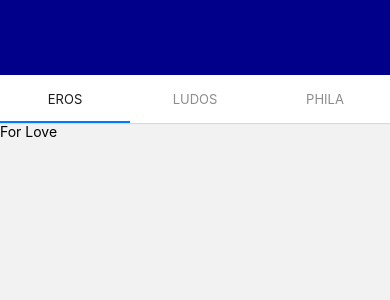
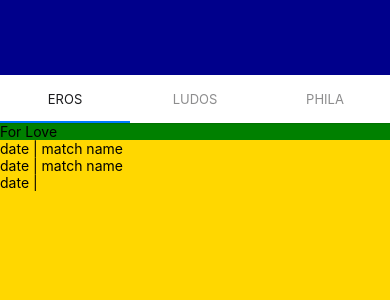
Before and after one commit to dahallor/paradox-mvp, a React Native app: screen /Eros in a window 390 px wide. Shown: the top 300 px of the page. Built offline with nearby package versions, Linux system fonts and the light colour scheme.

Commit message:
need to resolve flatlist error

```diff
--- a/components/home/DisplayMatches.js
+++ b/components/home/DisplayMatches.js
@@ -1,7 +1,27 @@
-import { StyleSheet, Text, View, Flatlist } from "react-native";
+import { StyleSheet, Text, View, FlatList, TouchableOpacity, Touchable } from "react-native";
 
-//TODO: send match type as prop
+//TODO: iterate through list backwards so newest match is at the top
 
-export default function DisplayMatches(props) {
+export default function DisplayMatches({ matches }) {
+    console.log(matches)
+    return (
+        <View style={styles.container}>
+            <FlatList
+                style={styles.list}
+                data={matches}
+                renderItem={({ item }) =>
+                    <TouchableOpacity>
+                        <Text>{item.date} | {item.matchName}</Text>
+                    </TouchableOpacity>
+                }
+            />
+        </View>
+    )
+}
 
-}
+const styles = StyleSheet.create({
+    container: {
+        flex: 1,
+        backgroundColor: 'gold',
+    },
+})
--- a/components/home/Home.js
+++ b/components/home/Home.js
@@ -1,16 +1,22 @@
 import React, { useState } from 'react'
 import { StyleSheet, Text, View } from 'react-native';
 import Header from '../shared/Header';
-import TopTabs from './TopTabs';
-
+import ErosScreen from '../../screens/ErosScreen';
+import LudosScreen from '../../screens/LudosScreen';
+import PhilaScreen from '../../screens/PhilaScreen';
+import { createMaterialTopTabNavigator } from '@react-navigation/material-top-tabs';
 
 export default function Home() {
-    const [tab, setTab] = useState(null)
-
+    const Tab = createMaterialTopTabNavigator();
+    const [color, setColor] = useState('darkblue')
     return (
         <View style={styles.container}>
-            <Header color='darkblue' />
-            <TopTabs currentTab={tab => setTab(tab)} />
+            <Header color={color} />
+            <Tab.Navigator>
+                <Tab.Screen name="Eros" component={ErosScreen} />
+                <Tab.Screen name="Ludos" component={LudosScreen} />
+                <Tab.Screen name="Phila" component={PhilaScreen} />
+            </Tab.Navigator>
         </View>
     );
 }
--- a/data/matches.json
+++ b/data/matches.json
@@ -1,16 +1,19 @@
 {
     "eros-matches": [
         {
+            "key": 1,
             "date": "date",
-            "match-name": "match name",
+            "matchName": "match name",
             "uuid": "uuid"
         },
         {
+            "key": 2,
             "date": "date",
-            "match-name": "match name",
+            "matchName": "match name",
             "uuid": "uuid"
         },
         {
+            "key": 3,
             "date": "date",
             "match-name": "match name",
             "uuid": "uuid"
@@ -19,17 +22,17 @@
     "ludos-matches": [
         {
             "date": "date",
-            "match-name": "match name",
+            "matchName": "match name",
             "uuid": "uuid"
         },
         {
             "date": "date",
-            "match-name": "match name",
+            "matchName": "match name",
             "uuid": "uuid"
         },
         {
             "date": "date",
-            "match-name": "match name",
+            "matchName": "match name",
             "uuid": "uuid"
         }
     ],
--- a/screens/ErosScreen.js
+++ b/screens/ErosScreen.js
@@ -1,7 +1,22 @@
-import { StyleSheet, Text, View } from 'react-native';
+import { StyleSheet, Text, View, FlatList, TouchableOpacity } from 'react-native';
+import DisplayMatches from '../components/home/DisplayMatches';
 
 export default function ErosScreen() {
+    const data = require('../data/matches.json')
+    console.log(data['eros-matches'])
+
     return (
-        <Text>For Love</Text>
+        <View style={styles.container}>
+            <Text>For Love</Text>
+            <DisplayMatches matches={data['eros-matches']} />
+        </View>
+
     );
 }
+
+const styles = StyleSheet.create({
+    container: {
+        flex: 1,
+        backgroundColor: 'green'
+    }
+})
```
Also changed, not shown: components/home/TopTabs.js (+12 -1 lines).
